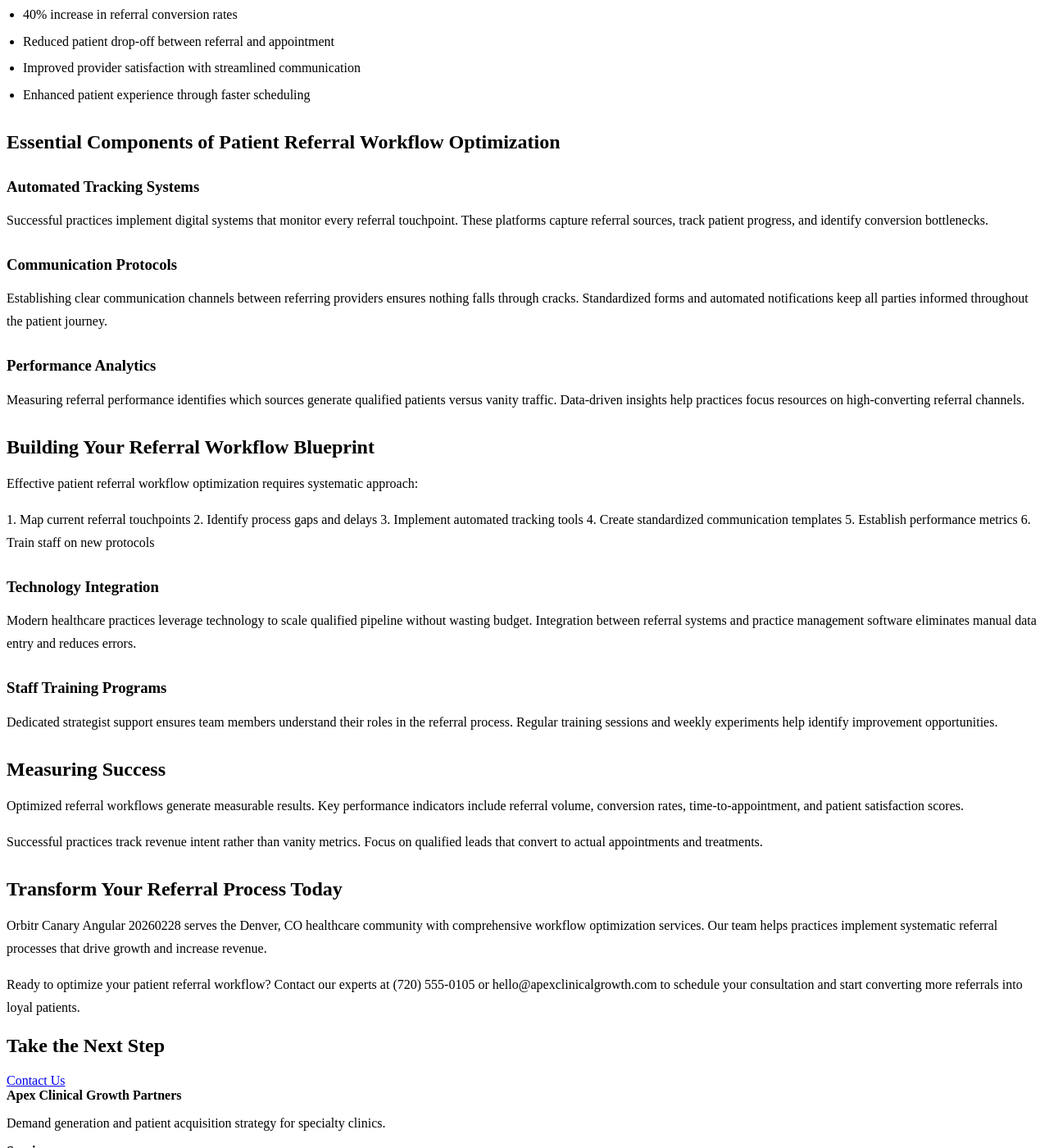
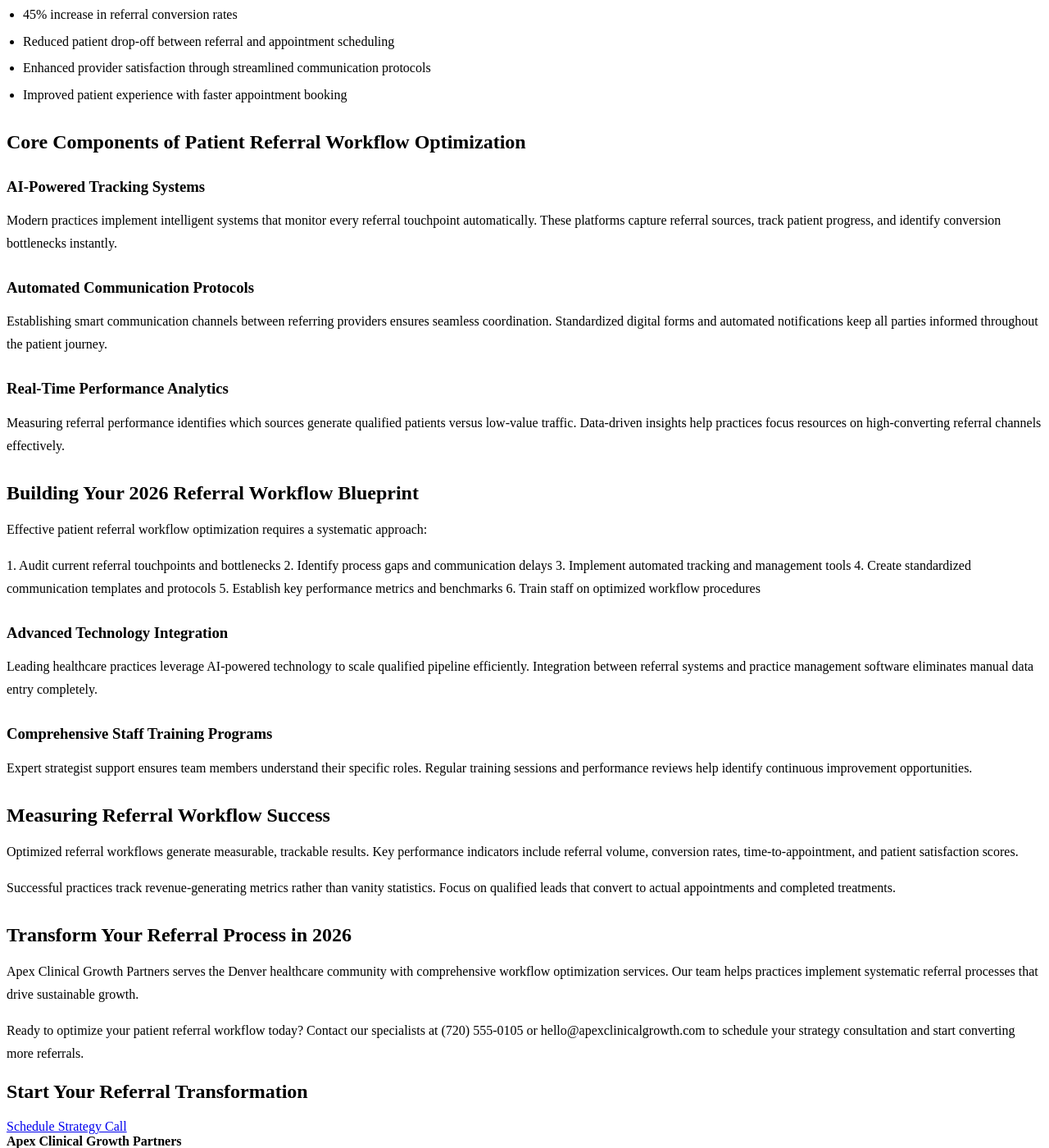
Before and after one commit to prjctlphbt/orbitr-canary-angular-20260228, a Jekyll site: the page patient-referral-workflow-blueprint.html, which Jekyll copies as it is, in a window 1280 px wide and 1400 px high, scrolled down 384 px. Shown: the whole window at 82% size. Built offline with Jekyll 4.4.1, drawn with Linux system fonts in a browser that asks for light colours; some of the changed text lies outside the part shown.

Commit message:
Refresh and update content: patient-referral-workflow-blueprint.html

```diff
--- a/patient-referral-workflow-blueprint.html
+++ b/patient-referral-workflow-blueprint.html
@@ -4,8 +4,8 @@
 <head>
 <meta charset="utf-8"/>
 <meta content="width=device-width, initial-scale=1.0" name="viewport"/>
-<meta content="Optimize your patient referral workflow with Apex Clinical Growth Partners. Streamline processes, reduce delays, and boost referral volume. Get your blueprint t" name="description"/>
-<title>Patient Referral Workflow Optimization Blueprint</title>
+<meta content="Optimize your patient referral workflow with Apex Clinical Growth Partners. Streamline processes, reduce delays, and boost referral volume by 40%. Get your 2026 blueprint today." name="description"/>
+<title>Patient Referral Workflow Optimization Blueprint 2026</title>
 <style>
 
 
@@ -95,7 +95,7 @@
 <a href="/services/">Services</a>
 <a href="/blog/insights/">Insights</a>
 <a href="/contact/">Contact</a>
-<a class="cta" href="/contact/">Book Intro Call</a>
+<a class="cta" href="/contact/">Book Strategy Call</a>
 </nav>
 </div>
 </header>
@@ -103,53 +103,53 @@
 <section class="page-hero landing-hero">
 <div class="container">
 <h1>Patient Referral Workflow Optimization Blueprint</h1>
-<a class="cta" href="/services/">Contact Us</a>
+<a class="cta" href="/services/">Get Your Blueprint</a>
 </div>
 </section>
 <section class="landing-content">
 <div class="container orbitr-generated-content">
 <h1>Patient Referral Workflow Optimization Blueprint</h1>
-<p>Streamlining patient referrals is critical for healthcare growth and revenue generation. Effective patient referral workflow optimization transforms fragmented processes into seamless systems that convert qualified leads into close-ready patients.</p>
-<h2>Why Patient Referral Workflows Matter</h2>
-<p>Broken referral systems waste valuable opportunities and budget. Healthcare practices lose potential revenue when referral processes lack structure and tracking mechanisms.</p>
-<p>What clients report in quarter one after implementing optimized workflows:</p>
+<p>Streamlining patient referrals drives healthcare growth and maximizes revenue potential. Effective patient referral workflow optimization transforms fragmented processes into seamless systems that convert qualified leads into scheduled patients.</p>
+<h2>Why Patient Referral Workflows Drive 2026 Growth</h2>
+<p>Inefficient referral systems waste valuable opportunities and marketing investment. Healthcare practices lose potential revenue when referral processes lack structure and tracking mechanisms.</p>
+<p>What leading practices report after implementing optimized workflows in 2026:</p>
 <ul>
-<li>40% increase in referral conversion rates</li>
-<li>Reduced patient drop-off between referral and appointment</li>
-<li>Improved provider satisfaction with streamlined communication</li>
-<li>Enhanced patient experience through faster scheduling</li>
+<li>45% increase in referral conversion rates</li>
+<li>Reduced patient drop-off between referral and appointment scheduling</li>
+<li>Enhanced provider satisfaction through streamlined communication protocols</li>
+<li>Improved patient experience with faster appointment booking</li>
 </ul>
-<h2>Essential Components of Patient Referral Workflow Optimization</h2>
-<h3>Automated Tracking Systems</h3>
-<p>Successful practices implement digital systems that monitor every referral touchpoint. These platforms capture referral sources, track patient progress, and identify conversion bottlenecks.</p>
-<h3>Communication Protocols</h3>
-<p>Establishing clear communication channels between referring providers ensures nothing falls through cracks. Standardized forms and automated notifications keep all parties informed throughout the patient journey.</p>
-<h3>Performance Analytics</h3>
-<p>Measuring referral performance identifies which sources generate qualified patients versus vanity traffic. Data-driven insights help practices focus resources on high-converting referral channels.</p>
-<h2>Building Your Referral Workflow Blueprint</h2>
-<p>Effective patient referral workflow optimization requires systematic approach:</p>
-<p>1. Map current referral touchpoints
-2. Identify process gaps and delays
-3. Implement automated tracking tools
-4. Create standardized communication templates
-5. Establish performance metrics
-6. Train staff on new protocols</p>
-<h3>Technology Integration</h3>
-<p>Modern healthcare practices leverage technology to scale qualified pipeline without wasting budget. Integration between referral systems and practice management software eliminates manual data entry and reduces errors.</p>
-<h3>Staff Training Programs</h3>
-<p>Dedicated strategist support ensures team members understand their roles in the referral process. Regular training sessions and weekly experiments help identify improvement opportunities.</p>
-<h2>Measuring Success</h2>
-<p>Optimized referral workflows generate measurable results. Key performance indicators include referral volume, conversion rates, time-to-appointment, and patient satisfaction scores.</p>
-<p>Successful practices track revenue intent rather than vanity metrics. Focus on qualified leads that convert to actual appointments and treatments.</p>
-<h2>Transform Your Referral Process Today</h2>
-<p>Orbitr Canary Angular 20260228 serves the Denver, CO healthcare community with comprehensive workflow optimization services. Our team helps practices implement systematic referral processes that drive growth and increase revenue.</p>
-<p>Ready to optimize your patient referral workflow? Contact our experts at (720) 555-0105 or hello@apexclinicalgrowth.com to schedule your consultation and start converting more referrals into loyal patients.</p>
+<h2>Core Components of Patient Referral Workflow Optimization</h2>
+<h3>AI-Powered Tracking Systems</h3>
+<p>Modern practices implement intelligent systems that monitor every referral touchpoint automatically. These platforms capture referral sources, track patient progress, and identify conversion bottlenecks instantly.</p>
+<h3>Automated Communication Protocols</h3>
+<p>Establishing smart communication channels between referring providers ensures seamless coordination. Standardized digital forms and automated notifications keep all parties informed throughout the patient journey.</p>
+<h3>Real-Time Performance Analytics</h3>
+<p>Measuring referral performance identifies which sources generate qualified patients versus low-value traffic. Data-driven insights help practices focus resources on high-converting referral channels effectively.</p>
+<h2>Building Your 2026 Referral Workflow Blueprint</h2>
+<p>Effective patient referral workflow optimization requires a systematic approach:</p>
+<p>1. Audit current referral touchpoints and bottlenecks
+2. Identify process gaps and communication delays
+3. Implement automated tracking and management tools
+4. Create standardized communication templates and protocols
+5. Establish key performance metrics and benchmarks
+6. Train staff on optimized workflow procedures</p>
+<h3>Advanced Technology Integration</h3>
+<p>Leading healthcare practices leverage AI-powered technology to scale qualified pipeline efficiently. Integration between referral systems and practice management software eliminates manual data entry completely.</p>
+<h3>Comprehensive Staff Training Programs</h3>
+<p>Expert strategist support ensures team members understand their specific roles. Regular training sessions and performance reviews help identify continuous improvement opportunities.</p>
+<h2>Measuring Referral Workflow Success</h2>
+<p>Optimized referral workflows generate measurable, trackable results. Key performance indicators include referral volume, conversion rates, time-to-appointment, and patient satisfaction scores.</p>
+<p>Successful practices track revenue-generating metrics rather than vanity statistics. Focus on qualified leads that convert to actual appointments and completed treatments.</p>
+<h2>Transform Your Referral Process in 2026</h2>
+<p>Apex Clinical Growth Partners serves the Denver healthcare community with comprehensive workflow optimization services. Our team helps practices implement systematic referral processes that drive sustainable growth.</p>
+<p>Ready to optimize your patient referral workflow today? Contact our specialists at (720) 555-0105 or hello@apexclinicalgrowth.com to schedule your strategy consultation and start converting more referrals.</p>
 </div>
 </section>
 <section class="landing-cta">
 <div class="container">
-<h2>Take the Next Step</h2>
-<a class="cta" href="/services/">Contact Us</a>
+<h2>Start Your Referral Transformation</h2>
+<a class="cta" href="/services/">Schedule Strategy Call</a>
 </div>
 </section>
 </main>
```
